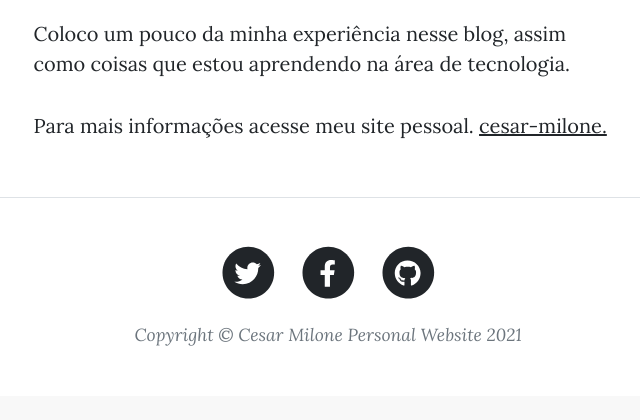
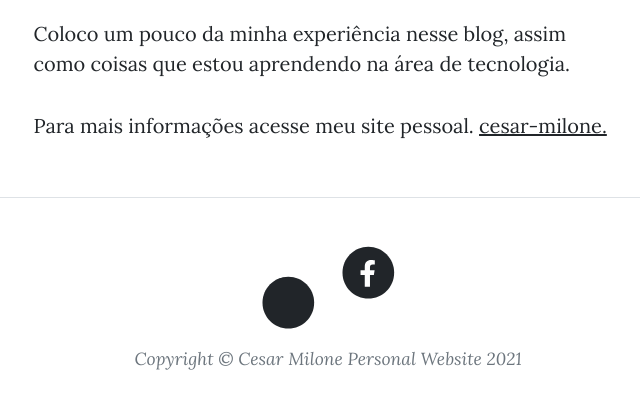
Before and after one commit to Cesar-Milone/ETudoSobreVoce-Blog, a Flask app: page /about in a window 1280 px wide. Shown: the part 685-1105 px from the top of the page, without its empty margins (312-952 px from the left). Before the commit the page ends 1031 px from the top, so only its background shows below. Run offline with Flask 2, Linux system fonts and the light colour scheme; parts of the project's set-up code (start-up, migrations or seed data) failed here and were passed over; some libraries are stand-ins or nearby versions.

Commit message:
Change social links

```diff
--- a/templates/footer.html
+++ b/templates/footer.html
@@ -11,26 +11,18 @@
                 <div class="col-md-10 col-lg-8 col-xl-7">
                     <ul class="list-inline text-center">
                         <li class="list-inline-item">
-                            <a href="#!">
+                            <a href="https://www.instagram.com/tudosobrevoce.deus/">
                                 <span class="fa-stack fa-lg">
                                     <i class="fas fa-circle fa-stack-2x"></i>
-                                    <i class="fab fa-twitter fa-stack-1x fa-inverse"></i>
+                                    <i class="fab fa-instagram"></i>
                                 </span>
                             </a>
                         </li>
                         <li class="list-inline-item">
-                            <a href="#!">
+                            <a href="https://www.facebook.com/jessica.milone.779">
                                 <span class="fa-stack fa-lg">
                                     <i class="fas fa-circle fa-stack-2x"></i>
                                     <i class="fab fa-facebook-f fa-stack-1x fa-inverse"></i>
-                                </span>
-                            </a>
-                        </li>
-                        <li class="list-inline-item">
-                            <a href="#!">
-                                <span class="fa-stack fa-lg">
-                                    <i class="fas fa-circle fa-stack-2x"></i>
-                                    <i class="fab fa-github fa-stack-1x fa-inverse"></i>
                                 </span>
                             </a>
                         </li>
```
